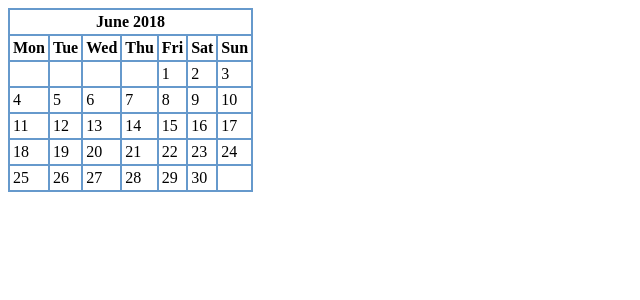
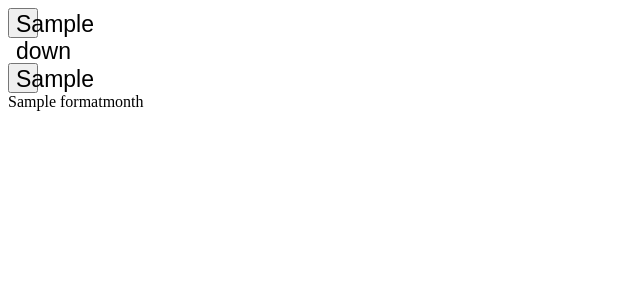
Before and after one commit to Vitya535/Diary, a Flask app: template templates/Calendar.html in a window 1280 px wide. Shown: the top 300 px of the page, without its empty margins (0-640 px from the left). Run offline with Flask 2, Linux system fonts and the light colour scheme; the template is opened without the code that fills it: most values are stand-ins (such as "Sample title", 1, 10 or a date in 2020).

Commit message:
Продолжаю разбираться. Надо разобраться почему link для CSS не работает, сделать так чтобы заголовок таблицы занимал 4 ячейки, поставить стрелки в правильное место.

```diff
--- a/main_form.py
+++ b/main_form.py
@@ -24,14 +24,33 @@ class Calendar(HTMLCalendar):
             Calendar._instance = Calendar()
         return Calendar._instance
 
+    @staticmethod
+    @app.route('/up/', methods=['GET', 'POST'])
+    def up():
+        if Calendar._instance.today_Month == 12:
+            Calendar._instance.today_Month = 1
+            Calendar._instance.today_Year += 1
+        else:
+            Calendar._instance.today_Month += 1
+        return render_template('Calendar.html', calendar=Calendar.inst(), Up=Calendar.turn_up, Down=Calendar.turn_down)
+
+    @staticmethod
+    @app.route('/down/', methods=['GET', 'POST'])
+    def down():
+        if Calendar._instance.today_Month == 1:
+            Calendar._instance.today_Month = 12
+            Calendar._instance.today_Year -= 1
+        else:
+            Calendar._instance.today_Month -= 1
+        return render_template('Calendar.html', calendar=Calendar.inst(), Up=Calendar.turn_up, Down=Calendar.turn_down)
+
+# <link rel="stylesheet" href="CalendarStyle.css" type="text/css"> - так почему-то не работает
+
 
 @app.route('/', methods=['GET', 'POST'])  # CSS не работает, надо разобраться!
 def hello_world():
     Calendar.inst()
-    with open('templates/Calendar.html', 'w') as g:
-        g.write('<link rel="stylesheet" href="CalendarStyle.css" type="text/css"/>\n<title>Web-Diary</title>\n'
-                + Calendar.inst().formatmonth(Calendar.today_Year, Calendar.today_Month))
-    return render_template('Calendar.html')
+    return render_template('Calendar.html', calendar=Calendar.inst(), Up=Calendar.turn_up, Down=Calendar.turn_down)
 
 
 if __name__ == '__main__':
--- a/templates/Calendar.html
+++ b/templates/Calendar.html
@@ -1,11 +1,55 @@
-<link rel="stylesheet" href="CalendarStyle.css" type="text/css"/>
+<!DOCTYPE html>
+<html>
+<head>
 <title>Web-Diary</title>
-<table border="0" cellpadding="0" cellspacing="0" class="month">
-<tr><th colspan="7" class="month">June 2018</th></tr>
-<tr><th class="mon">Mon</th><th class="tue">Tue</th><th class="wed">Wed</th><th class="thu">Thu</th><th class="fri">Fri</th><th class="sat">Sat</th><th class="sun">Sun</th></tr>
-<tr><td class="noday">&nbsp;</td><td class="noday">&nbsp;</td><td class="noday">&nbsp;</td><td class="noday">&nbsp;</td><td class="fri">1</td><td class="sat">2</td><td class="sun">3</td></tr>
-<tr><td class="mon">4</td><td class="tue">5</td><td class="wed">6</td><td class="thu">7</td><td class="fri">8</td><td class="sat">9</td><td class="sun">10</td></tr>
-<tr><td class="mon">11</td><td class="tue">12</td><td class="wed">13</td><td class="thu">14</td><td class="fri">15</td><td class="sat">16</td><td class="sun">17</td></tr>
-<tr><td class="mon">18</td><td class="tue">19</td><td class="wed">20</td><td class="thu">21</td><td class="fri">22</td><td class="sat">23</td><td class="sun">24</td></tr>
-<tr><td class="mon">25</td><td class="tue">26</td><td class="wed">27</td><td class="thu">28</td><td class="fri">29</td><td class="sat">30</td><td class="noday">&nbsp;</td></tr>
-</table>
+    <style type="text/css"> - вот так CSS работает, но с линком не выходит
+table
+{
+    border-spacing: 4px;
+    border-collapse: collapse;
+}
+
+td
+{
+	text-align: center;
+}
+
+th .mon:hover::after
+{
+    content: attr(class, string, "Понедельник");
+}
+
+td, th
+{
+	padding: 3px;
+}
+
+th, td, table
+{
+	border: 2px solid #69c;
+}
+
+button
+{
+    width: 30px;
+    height: 30px;
+    font-size: 23px;
+}
+</style>
+</head>
+<body>
+<form action="/down/" method="post">
+<button title="Предыдущий месяц" value="<">
+
+    {{Down|safe}}
+</button>
+</form>
+<form action="/up/" method="post">
+<button title="Следующий месяц" value=">">
+
+    {{Up|safe}}
+</button>
+</form>
+{{calendar.formatmonth(calendar.today_Year, calendar.today_Month)|safe}}
+</body>
+</html>
--- a/templates/CalendarStyle.css
+++ b/templates/CalendarStyle.css
@@ -4,9 +4,14 @@ table
     border-collapse: collapse;
 }
 
-th .month
+td
 {
-	# как задать так чтобы заголовок занимал только 4 ячейки?
+	text-align: center;
+}
+
+th .mon:hover::after
+{
+    content: attr(class, string, "Понедельник");
 }
 
 td, th
@@ -18,3 +23,10 @@ th, td, table
 {
 	border: 2px solid #69c;
 }
+
+button
+{
+    width: 30px;
+    height: 30px;
+    font-size: 23px;
+}
```
